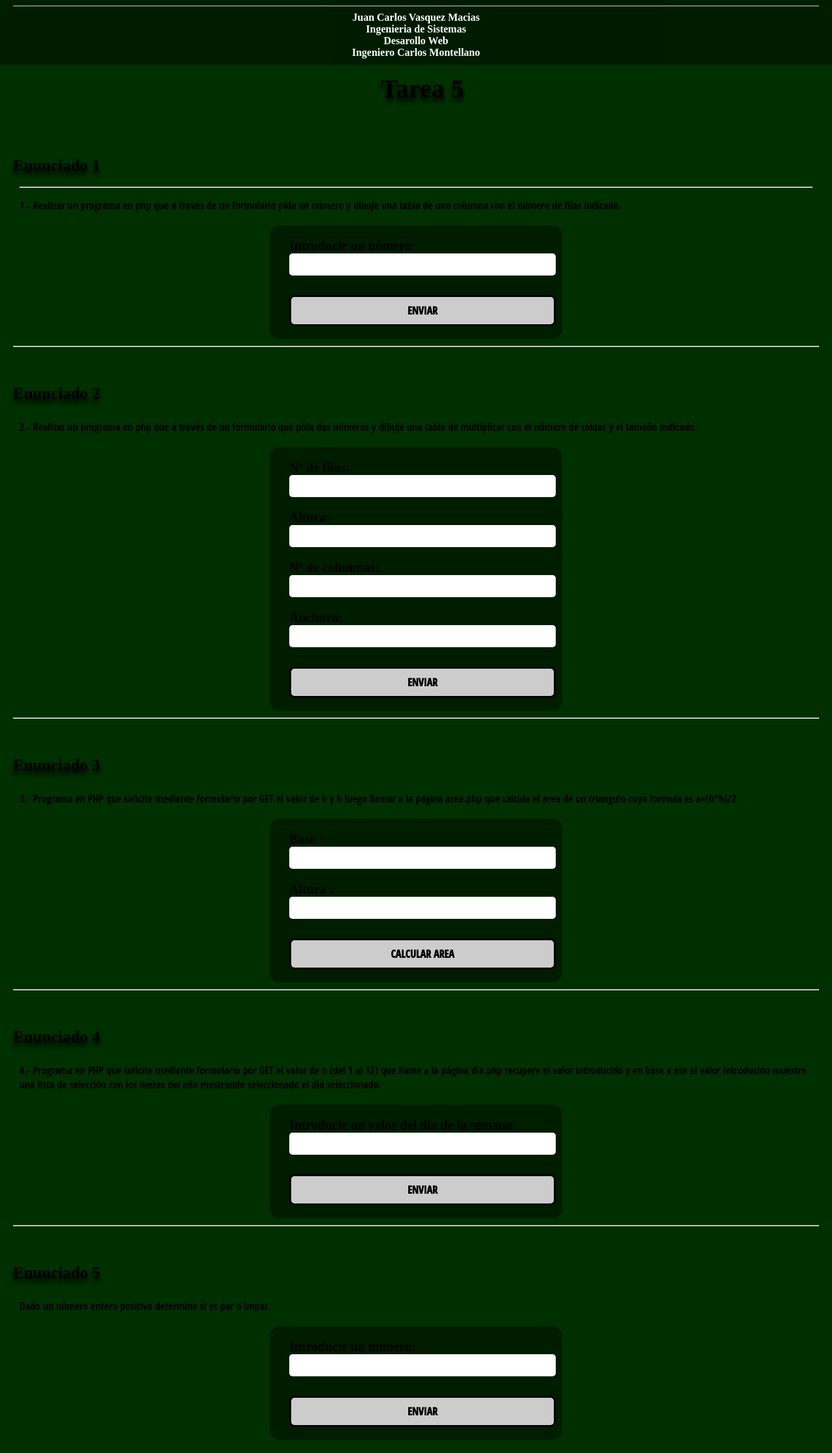
After one commit to Carlos97VM/DesarolloWeb, a PHP site: page / in a window 1280 px wide. The commit adds this page. Shown: the whole page at 65% size. Run offline with PHP 8.4, Linux system fonts and the light colour scheme.

Commit message:
Tarea 5
uso de PHP basico

```diff
--- a/tarea5/01.php
+++ b/tarea5/01.php
@@ -19,6 +19,6 @@
 
 	 ?>
 	 <hr>
-	 <a class="button" href="Tarea-5.php">VOLVER</a>
+	 <a class="button" href="index.html">VOLVER</a>
 </body>
 </html>
--- a/tarea5/02.php
+++ b/tarea5/02.php
@@ -29,6 +29,6 @@
 	echo "</table>";
 	 ?>
 	 <hr>
-	  <a class="button" href="Tarea-5.php">VOLVER</a>
+	  <a class="button" href="index.html">VOLVER</a>
 </body>
 </html>
--- a/tarea5/05.php
+++ b/tarea5/05.php
@@ -19,6 +19,6 @@
     echo "<h3>El Numero <span class='white'>$numero</span>No es entero positivo</h3>";
 ?>
 <hr>
-<a class="button" href="Tarea-5.php">VOLVER</a>
+<a class="button" href="index.html">VOLVER</a>
 </body>
 </html>
--- a/tarea5/area.php
+++ b/tarea5/area.php
@@ -13,6 +13,6 @@
 		echo "<h3>El area del triangulo Es:<span class='white'>$a m2</span></h3>";
 	 ?>
 	 <hr>
-	 <a class="button" href="Tarea-5.php">VOLVER</a>
+	 <a class="button" href="index.html">VOLVER</a>
 </body>
 </html>
--- a/tarea5/estilos.css
+++ b/tarea5/estilos.css
@@ -4,12 +4,11 @@
 	margin-bottom: 10px;
 }
 body{
-	background-color: #ff321c;
-	margin: 0;
+	background-color: #003000;
+	margin: auto;
 	background-size: 100vw 100vh;
 	background-attachment: fixed;
 	}
-/*Letra	*/
 h3{
 	margin:0;
 }
@@ -43,9 +42,6 @@ p{
 	color: white;
 	font-size: 50px;
 }
-/*------------------------------------------------------------------*/
-/*Navegacion */
-/*------------------------------------------------------------------*/
 ul.menu {
 	font-size: 25px;
 	clear: both;
@@ -88,6 +84,7 @@ ul.menu li a:hover{
 		right: 0;
 		margin: 0;
 		padding: 0;
+		background-color: #0f45gf;
 
 }
 .main{
@@ -160,15 +157,6 @@ input[type=submit]:hover {
 	border-radius: 6px;
 	cursor: pointer;
 }
-#copyright,li {
-		font-size: 20px;
-		list-style: none;
-		text-align: center;
-		float: center;
-		border-radius: 8px;
-		color: white;
-		font-style: italic oblique;
-	}
 
 /*----------------------------boton--------------------------------------*/
 .button {
--- /dev/null
+++ b/tarea5/index.html
@@ -0,0 +1,97 @@
+<!DOCTYPE html>
+<html lang="en">
+<head>
+	<meta charset="UTF-8">
+	<title>Tarea-5||SIS-256</title>
+	<link rel="stylesheet" href="estilos.css">
+	<link rel="stylesheet" type="text/css" href="estilos.css">
+</head>
+<body>
+	<div class="menu-fixed" align="center">
+		<center>
+			<br>
+		<b>Juan Carlos Vasquez Macias</b><br>
+		<b>Ingenieria de Sistemas</b><br>
+		<b>Desarollo Web</b><br>
+		<b>Ingeniero Carlos Montellano</b>
+	</center>
+	</div>
+	<hr>
+	<br>
+	<h1 class="main">Tarea 5</h1>
+
+	<div class="main" id="ejemplo1" >
+		<h3>Enunciado 1</h3>
+		<hr>
+		<p>1.- Realizar un programa en php que a través de un formulario pida un número y dibuje
+		una tabla de una columna con el número de filas indicado.</p>
+		<form action="01.php" method="POST">
+			<label for="num"> Introducir un número: </label>
+			<input type="number" name="num" min="1">
+			<input type="submit" value="Enviar">
+		</form>
+	</div>
+	<hr>
+	<div id="enun2" class="main">
+		<h3  >Enunciado 2</h3>
+		<p>
+			2.- Realizar un programa en php que a través de un formulario que pida dos números y
+			dibuje una tabla de multiplicar con el número de celdas y el tamaño indicado.
+		</p>
+		<form action="02.php" method="POST">
+			<label for="filas"> Nº de filas: </label>
+			<input type="text" name="filas">
+			<label for="altura"> Altura: </label>
+			<input type="text" name="altura">
+			<label for="columnas"> Nº de columnas: </label>
+			<input type="text" name="columnas">
+			<label for="Anchura">Anchura: </label>
+			<input type="text" name="anchura">
+			<input type="submit" value="Enviar">
+		</form>
+	</div>
+	<hr>
+	<div class="main" id="ejemplo3">
+		<h3>Enunciado 3</h3>
+		<p>
+			3.-  Programa en PHP que solicite mediante formulario por GET el valor de b y h luego
+			llamar a la página area.php que calcula el área de un triangulo cuya formula es
+			a=(b*h)/2.
+		</p>
+		<form action="area.php" method="GET">
+			<label for="b"> Base : </label>
+			<input type="text" name="b">
+			<label for="h">Altura : </label>
+			<input type="text" name="h">
+			<input type="submit" value="Calcular area">
+		</form>
+	</div>
+	<hr>
+	<div class="main" id="ejemplo4">
+		<h3>Enunciado 4</h3>
+		<p>
+			4.- Programa en PHP que solicite mediante formulario por GET el valor de n (del 1 al 12)
+			que llame a la página dia.php recupere el valor introducido y en base a ese al valor
+			introducido muestre una lista de selección con los meses del año mostrando
+			seleccionado el dia seleccionado.
+		</p>
+		<form action="dia.php" method="GET">
+			<label for="numero"> Introducir un valor del dia de la semana: </label>
+			<input type="number" name="numero" min="1" max="13">
+			<input type="submit" value="enviar">
+		</form>
+	</div>
+	<hr>
+	<div class="main" id="ejemplo5">
+		<h3>Enunciado 5</h3>
+		<p>
+			 Dado un número entero positivo determine si es par o impar.
+		</p>
+		<form action="05.php" method="GET">
+			<label for="numero"> Introducir un número: </label>
+			<input type="number" name="numero">
+			<input type="submit" value="enviar">
+		</form>
+	</div>
+</body>
+</html>
```
Also changed, not shown: tarea5/dia.php (+14 -8 lines).
